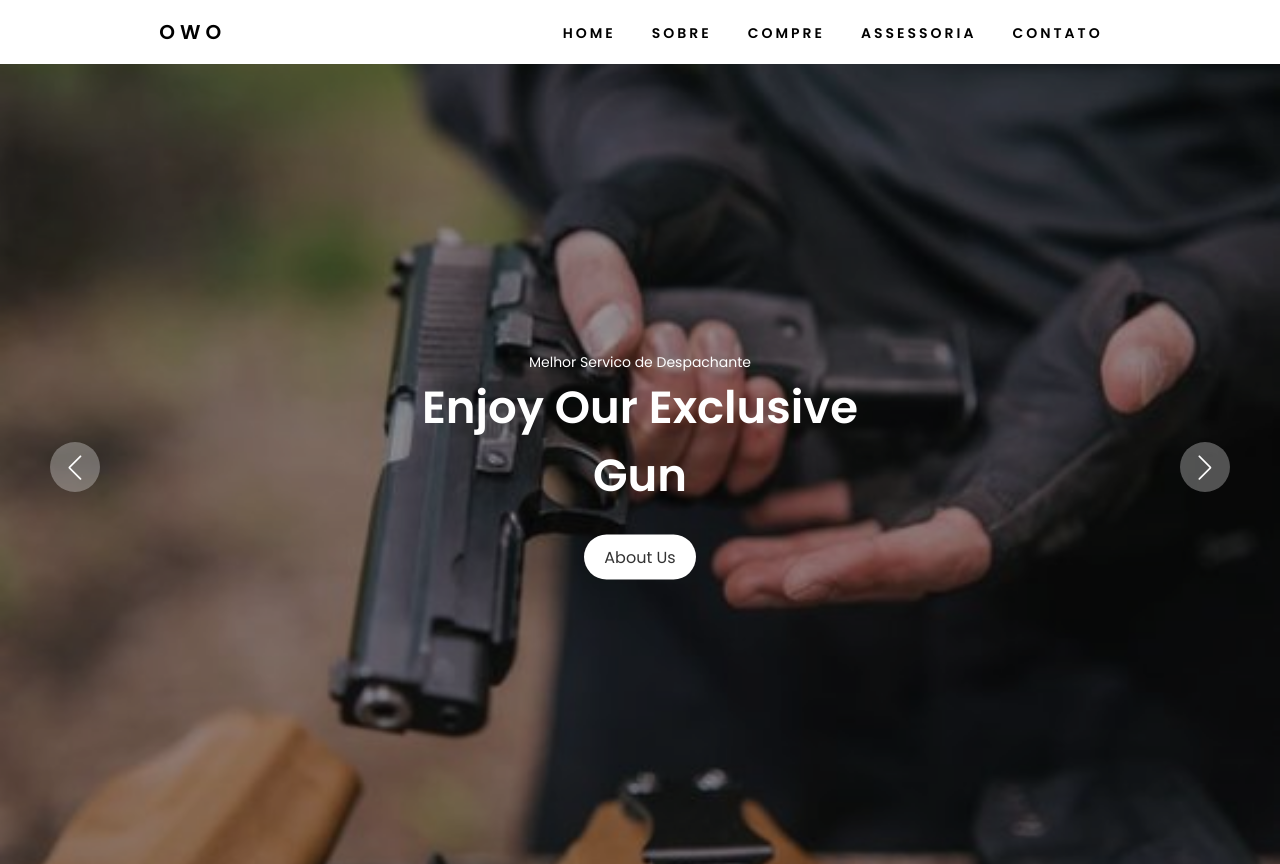
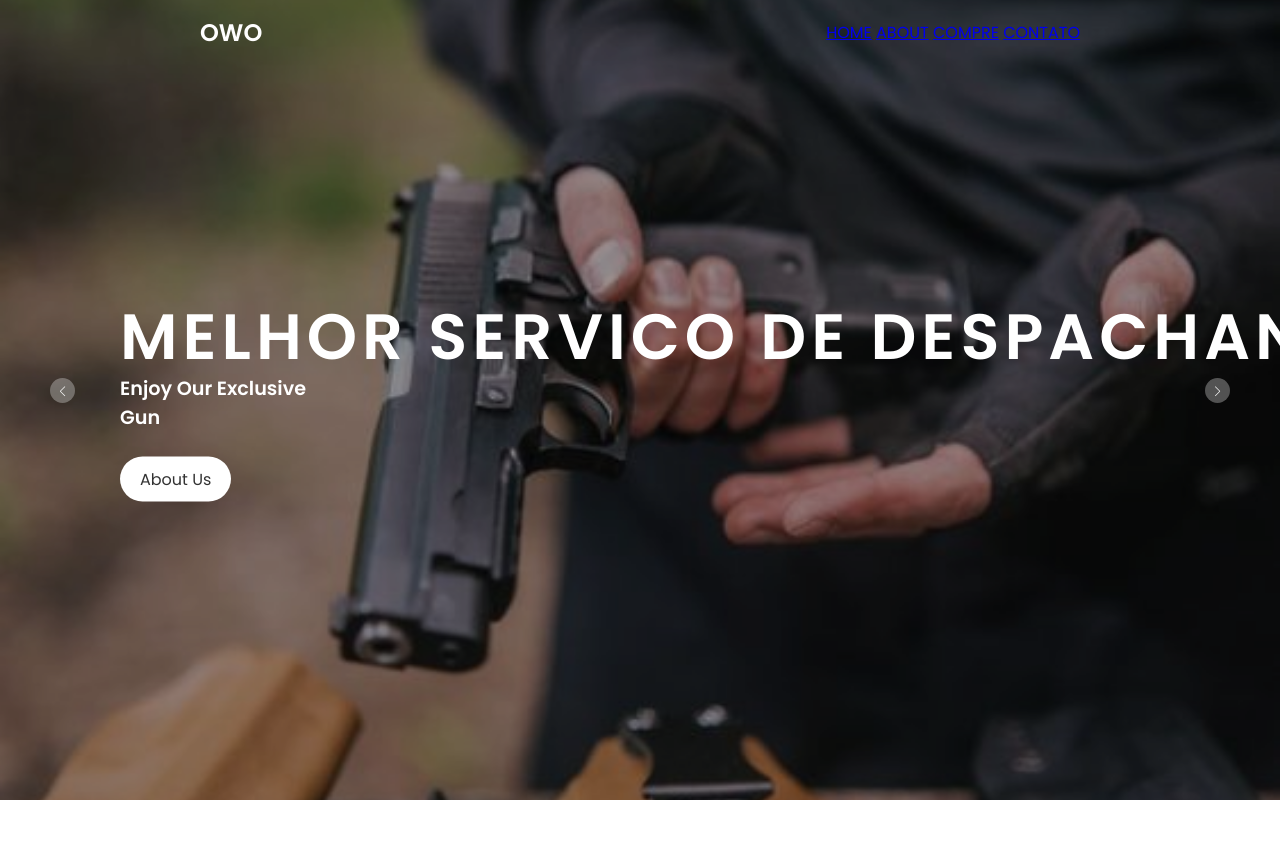
Before and after one commit to vitouz/despachante, a plain HTML site: page despachante_with_sliderImage/index.html in a window 1280 px wide. After the commit the page ends 800 px from the top, so only its background shows below. Drawn offline with Linux system fonts and the light colour scheme.

Commit message:
novo estilo navbar adicionado

```diff
--- a/despachante_with_sliderImage/css/navbar.css
+++ b/despachante_with_sliderImage/css/navbar.css
@@ -11,7 +11,6 @@
     justify-content: space-around;
     align-items: center;
     min-height: 8vh;
-    background-color: white;
     font-family: 'Poppins', sans-serif;
 }
 
@@ -39,7 +38,7 @@
 .menu a:hover{
     font-size: 15px;
     font-weight: bold;
-    transition: 0.3s ease;
+    transition: 0.3s ease-in-out;
 }
 
 .menu li{
@@ -76,7 +75,7 @@
         right: 0px;
         height: 92vh;
         top: 8vh;
-        background-color: white;
+        background-color: transparent;
         display: flex;
         flex-direction: column;
         align-items: center;
--- /dev/null
+++ b/despachante_with_sliderImage/css/owo.css
@@ -0,0 +1,26 @@
+*{
+    margin: 0;
+    padding: 0;
+    box-sizing: border-box;
+}
+
+header {
+    z-index: 100;
+    position: absolute;
+    top: 0;
+    left: 0;
+    width: 100%;
+    display: flex;
+    justify-content: space-between;
+    align-items: center;
+    padding: 15px 200px;
+    transition: 0.5s ease;
+}
+
+header .brand {
+    color: white;
+    font-size: 1.5rem;
+    font-weight: 700;
+    text-transform: uppercase;
+    text-decoration: none;
+}
--- a/despachante_with_sliderImage/css/style.css
+++ b/despachante_with_sliderImage/css/style.css
@@ -37,18 +37,22 @@
   position: absolute;
   top: 50%;
   left: 50%;
+  margin-left: 15vh;
   transform: translate(-50%, -50%);
-  text-align: center;
   width: 100%;
   z-index: 100;
 }
 .image-data span.text {
-  font-size: 14px;
-  font-weight: 400;
+  font-size: 4rem;
+  font-weight: 900;
+  text-transform: uppercase;
+  letter-spacing: 5px;
+  line-height: 75px;
+  margin-bottom: 40px;
   color: #fff;
 }
 .image-data h2 {
-  font-size: 45px;
+  font-size: 1.2rem;
   font-weight: 600;
   color: #fff;
 }
@@ -69,8 +73,8 @@ a.button:hover {
 
 /* swiper button css */
 .nav-btn {
-  height: 50px;
-  width: 50px;
+  height: 25px;
+  width: 25px;
   border-radius: 50%;
   background: rgba(255, 255, 255, 0.3);
 }
@@ -85,7 +89,7 @@ a.button:hover {
 }
 .nav-btn::before,
 .nav-btn::after {
-  font-size: 25px;
+  font-size: 10px;
   color: #fff;
 }
 .swiper-pagination-bullet {
--- a/despachante_with_sliderImage/index.html
+++ b/despachante_with_sliderImage/index.html
@@ -10,14 +10,14 @@
     <!-- Link Swiper's CSS -->
     <link rel="stylesheet" href="css/swiper-bundle.min.css" />
     <link rel="stylesheet" href="./css/navbar.css">
-
+    <link rel="stylesheet" href="./css/owo.css">
     <!-- CSS -->
     <link rel="stylesheet" href="css/style.css" />
   </head>
   <body>
 
 
-    <nav class="navbar">
+    <!-- <nav class="navbar">
       <div class="logo">
           <h4>OWO</h4>
       </div>
@@ -33,7 +33,22 @@
           <div class="line2"></div>
           <div class="line3"></div>
       </div>
-  </nav>
+  </nav> -->
+
+  <!-- testando novo estilo navbar -->
+
+  <header>
+    <a href="#" class="brand">OWO</a>
+    <div class="navigation">
+      <div class="navigation-items">
+        <a href="#">HOME</a>
+        <a href="#">ABOUT</a>
+        <a href="#">COMPRE</a>
+        <a href="#">CONTATO</a>
+      </div>
+    </div>
+  </header>
+
 
 
 
@@ -64,7 +79,7 @@
         <div class="slide swiper-slide">
           <img src="images/img 2.jpg" alt="" class="image" />
           <div class="image-data">
-            <span class="text">Recarregue suas energias</span>
+            <span class="text">Recarregue </span>
             <h2>
               Recarregue suas energias <br />
               ou sua arma
```
